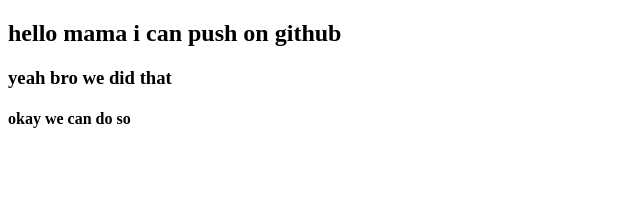
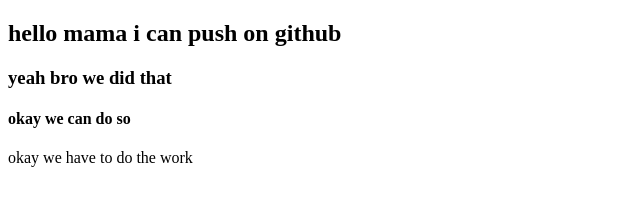
Before and after one commit to mdAlnahian/my-third-repo, a plain HTML site: page index.html in a window 1280 px wide. Shown: the whole page, without its empty margins (0-640 px from the left). Drawn offline with Linux system fonts and the light colour scheme.

Commit message:
coomit chaged

```diff
--- a/index.html
+++ b/index.html
@@ -12,5 +12,6 @@
         we did that
     </h3>
     <h4> okay we can do so </h4>
+    <p> okay we have to do the work</p>
 </body>
 </html>
```
